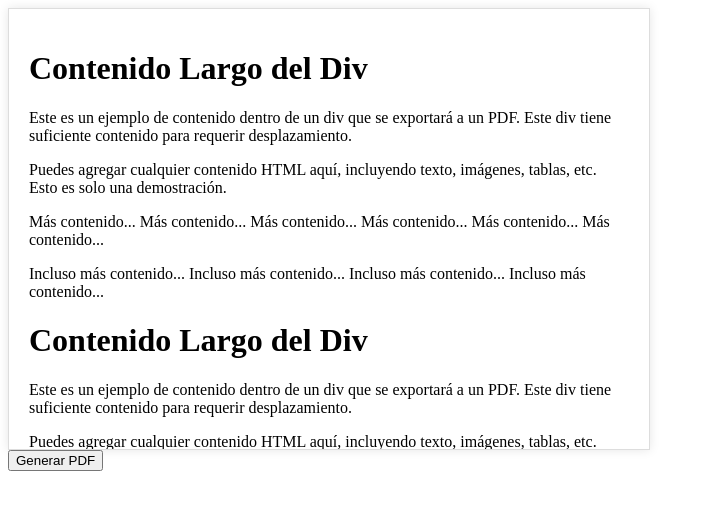
After one commit to YeltsinBL/ChatIAUPN, a Flask app: template templates/prueba.html in a window 1280 px wide. The commit adds this page. Shown: the top 519 px of the page, without its empty margins (0-705 px from the left). Run offline with Flask 3, Linux system fonts and the light colour scheme; the template is opened without the code that fills it, so the values that code supplies are empty; some libraries are stand-ins or nearby versions.

Commit message:
Agregar audio al texto entrenado y validar boton pdf

```diff
--- a/CorpusChatBot.txt
+++ b/CorpusChatBot.txt
@@ -123,7 +123,7 @@
 ¿Se pueden reservar espacios en el cafetín para eventos o reuniones?|En la Universidad UPN, dependiendo de la disponibilidad y las políticas del cafetín, es posible que se puedan reservar espacios para eventos o reuniones especiales.
 ¿El cafetín ofrece opciones de desayuno, almuerzo y cena?|En la Universidad UPN, sí, el cafetin ofrecen opciones de desayuno, almuerzo y cena, así como snacks y bebidas durante todo el día.
 ¿El cafetín cuenta con opciones de comida rápida para llevar?|En la Universidad UPN, sí, el cafetín generalmente ofrece opciones de comida rápida que se pueden llevar para consumir en otro lugar, como en clase o en el trabajo.
-¿Hay opciones de comida saludable disponibles en el menú del cafetín?En la Universidad UPN, el cafetin puede ofrecer opciones de comida saludable, como ensaladas, wraps de vegetales, frutas frescas y opciones bajas en grasas y calorías.
+¿Hay opciones de comida saludable disponibles en el menú del cafetín?|En la Universidad UPN, el cafetin puede ofrecer opciones de comida saludable, como ensaladas, wraps de vegetales, frutas frescas y opciones bajas en grasas y calorías.
 ¿El cafetín ofrece descuentos o promociones para estudiantes y personal de la universidad?|En la Universidad UPN, es posible que el cafetín ofrezca descuentos o promociones especiales para estudiantes y personal de la universidad. Se recomienda preguntar al personal del establecimiento sobre las ofertas disponibles.
 ¿El cafetín cuenta con opciones de comida caliente, como platos preparados o sopas?|En la Universidad UPN, sí el cafetin ofrece opciones de comida caliente, como platos del día, sopas caseras y otros platos preparados.
 ¿El cafetín ofrece opciones de meriendas o refrigerios saludables?|En la Universidad UPN, sí, el cafetine puede ofrecer opciones de meriendas o refrigerios saludables, como frutas frescas, barras de cereales y yogurts bajos en grasa.
--- a/GenerarTexto.py
+++ b/GenerarTexto.py
@@ -3,7 +3,6 @@ import os
 import torch
 from transformers import AutoTokenizer, AutoModelForCausalLM, AutoModel
 from sklearn.metrics.pairwise import cosine_similarity
-import numpy as np
 
 # Cargar el tokenizador y el modelo entrenado
 tokenizer = AutoTokenizer.from_pretrained(os.getcwd()+"/model_gpt_upn/")
@@ -15,6 +14,11 @@ model.eval()
 # Definir el dispositivo (GPU o CPU)
 device = torch.device("cuda" if torch.cuda.is_available() else "cpu")
 model.to(device)
+
+# Cargar las preguntas del corpus
+with open('CorpusChatBot.txt', 'r', encoding='utf-8') as f:
+    lines = f.readlines()
+preguntas_corpus = [line.split('|')[0].strip() for line in lines if '|' in line]
 
 def calcular_similitud(pregunta1, pregunta2):
     # Cargar el modelo BERT para calcular similitud
@@ -33,7 +37,7 @@ def calcular_similitud(pregunta1, pregunta2):
     similarity = cosine_similarity(outputs1.cpu().numpy(), outputs2.cpu().numpy())
     return similarity[0][0]
 
-def encontrar_pregunta_similar(pregunta, preguntas_corpus, umbral=0.7):
+def encontrar_pregunta_similar(pregunta, umbral=0.7):
     """Encontrar la pregunta más similar en el corpus"""
     max_similitud = 0
     pregunta_similar = None
@@ -70,38 +74,49 @@ def generar_respuestas(pregunta, adicional =" "):
     respuestas=[]
     for _, sample_output in enumerate(sample_outputs):
         responder=tokenizer.decode(sample_output, skip_special_tokens=True)
-        print("responder",responder)
+        #print("responder",responder)
         # _,  respuesta = responder.split("?")
         separar_pregunta = responder.split("?")
-        print("separar_pregunta",separar_pregunta)
+        #print("separar_pregunta",separar_pregunta)
         # verificar espacio vacio
         respuesta_separada = [pregunta.strip() for pregunta in separar_pregunta if pregunta]
         verificar_pregunta=[]
         for dato in respuesta_separada:
             dato += "?" if dato[0:1]=="¿" else ""
             verificar_pregunta.append(dato)
-        print("verificar_pregunta",verificar_pregunta)
-        respuesta = adicional.join(verificar_pregunta[1:]) \
-                    if len(verificar_pregunta) > 1 \
-                    else adicional.join(verificar_pregunta)\
-                        if len(verificar_pregunta) == 1\
-                        else "Lo siento, hubo un inconveniente al procesar la información."
-        print("respuesta",respuesta)
+        #print("verificar_pregunta",verificar_pregunta)
+        #respuesta = " ".join((adicional.join(verificar_pregunta[1:]) \
+        #            if len(verificar_pregunta) > 1 \
+        #            else adicional.join(verificar_pregunta)\
+        #                if len(verificar_pregunta) == 1\
+        #                else "Lo siento, hubo un inconveniente al procesar la información.").split()[:150])
+        #print("CANTIDAD verificar_pregunta",len(verificar_pregunta))
+        if len(verificar_pregunta) > 1:
+            preparar= " ".join(verificar_pregunta[1:])
+            #print("Prepara > 1", preparar)
+        else:
+            if len(verificar_pregunta) == 1:
+                preparar= " ".join(verificar_pregunta)
+                #print("Prepara = 1", preparar)
+            else:
+                preparar= "Lo siento, hubo un inconveniente al procesar la información."
+                #print("Prepara", preparar)
+        preparar = adicional+preparar
+        #print("SIMULAR Prepara",preparar)
+        respuesta = " ".join(preparar.split()[:150])
+        #print("respuesta",respuesta)
+        #respuesta_filtrada = " ".join(respuesta.split()[:150])
         respuestas.append(respuesta)
     return respuestas
 def respuestas_generadas(pregunta):
     """Verificar si la pregunta es igual o similar al corpus"""
-    # Cargar las preguntas del corpus
-    with open('CorpusChatBot.txt', 'r', encoding='utf-8') as f:
-        lines = f.readlines()
-    preguntas_corpus = [line.split('|')[0].strip() for line in lines if '|' in line]
 
     if pregunta in preguntas_corpus:
         respuestas = generar_respuestas(pregunta)
         return respuestas
-    pregunta_similar = encontrar_pregunta_similar(pregunta, preguntas_corpus)
+    pregunta_similar = encontrar_pregunta_similar(pregunta)
     if pregunta_similar:
-        respuestas = generar_respuestas(pregunta, f"Capaz quisiste preguntar: '{pregunta_similar}' ")
+        respuestas = generar_respuestas(pregunta_similar, f"Capaz quisiste preguntar: '{pregunta_similar}' \n\n")
         return respuestas
     return ["Lo siento, no he logrado comprender tu pregunta. Pregunta de nuevo por favor."]
 
--- a/app.py
+++ b/app.py
@@ -22,7 +22,9 @@ def home():
         resp =""
         if request.form["tipo_entrenado"].capitalize() =="True":
             resp = respuestas_generadas(request.form["mensaje"])
-            audio=""
+            audio=[]
+            for index, res in enumerate(resp):
+                audio.append(generar_Audio(res,f"{request.form['numero_pregunta']}_{index}"))
         else:
             resp= encontrar_respuesta(request.form["mensaje"])
             audio = generar_Audio(resp,request.form["numero_pregunta"])
--- a/templates/index.html
+++ b/templates/index.html
@@ -56,8 +56,8 @@
     </div>
     <div class="messagebar transform -translate-x-1/2">
       <div class="bar-wrapper">
-        <button type="submit" class="boton_pdf hidden" onclick="descargar_pdf()">
-          <img src = "../static/img/pdf.svg" alt="descargar en pdf"/>
+        <button type="submit" class="boton_pdf" onclick="descargar_pdf(this)">
+          <img class="imgboton" src = "../static/img/pdf.svg" alt="descargar en pdf"/>
         </button>
         <input type="text" id="input_message" name="input_message" placeholder="Ingresa tu mensaje...">
         <button type="submit" class="generar_respuesta" onclick="buscar_respuesta()">
--- /dev/null
+++ b/templates/prueba.html
@@ -0,0 +1,87 @@
+<!DOCTYPE html>
+<html lang="en">
+<head>
+    <meta charset="UTF-8">
+    <meta name="viewport" content="width=device-width, initial-scale=1.0">
+    <title>Exportar Div con Scroll a PDF</title>
+    <script src="https://cdnjs.cloudflare.com/ajax/libs/jspdf/2.5.1/jspdf.umd.min.js"></script>
+    <script src="https://cdnjs.cloudflare.com/ajax/libs/html2canvas/1.4.1/html2canvas.min.js"></script>
+    <style>
+        .scrollable-content {
+            width: 600px;
+            height: 400px;
+            overflow: auto;
+            border: 1px solid #ddd;
+            padding: 20px;
+            box-shadow: 0 0 10px rgba(0, 0, 0, 0.1);
+        }
+        .content {
+            height: 1200px; /* Altura mayor que el contenedor para habilitar el desplazamiento */
+        }
+    </style>
+</head>
+<body>
+    <div class="scrollable-content">
+        <div class="content">
+            <h1>Contenido Largo del Div</h1>
+            <p>Este es un ejemplo de contenido dentro de un div que se exportará a un PDF. Este div tiene suficiente contenido para requerir desplazamiento.</p>
+            <p>Puedes agregar cualquier contenido HTML aquí, incluyendo texto, imágenes, tablas, etc. Esto es solo una demostración.</p>
+            <p>Más contenido... Más contenido... Más contenido... Más contenido... Más contenido... Más contenido...</p>
+            <p>Incluso más contenido... Incluso más contenido... Incluso más contenido... Incluso más contenido...</p>
+            <h1>Contenido Largo del Div</h1>
+            <p>Este es un ejemplo de contenido dentro de un div que se exportará a un PDF. Este div tiene suficiente contenido para requerir desplazamiento.</p>
+            <p>Puedes agregar cualquier contenido HTML aquí, incluyendo texto, imágenes, tablas, etc. Esto es solo una demostración.</p>
+            <p>Más contenido... Más contenido... Más contenido... Más contenido... Más contenido... Más contenido...</p>
+            <p>Incluso más contenido... Incluso más contenido... Incluso más contenido... Incluso más contenido...</p>
+            <h1>Contenido Largo del Div</h1>
+            <p>Este es un ejemplo de contenido dentro de un div que se exportará a un PDF. Este div tiene suficiente contenido para requerir desplazamiento.</p>
+            <p>Puedes agregar cualquier contenido HTML aquí, incluyendo texto, imágenes, tablas, etc. Esto es solo una demostración.</p>
+            <p>Más contenido... Más contenido... Más contenido... Más contenido... Más contenido... Más contenido...</p>
+            <p>Incluso más contenido... Incluso más contenido... Incluso más contenido... Incluso más contenido...</p>
+            <h1>Contenido Largo del Div</h1>
+            <p>Este es un ejemplo de contenido dentro de un div que se exportará a un PDF. Este div tiene suficiente contenido para requerir desplazamiento.</p>
+            <p>Puedes agregar cualquier contenido HTML aquí, incluyendo texto, imágenes, tablas, etc. Esto es solo una demostración.</p>
+            <p>Más contenido... Más contenido... Más contenido... Más contenido... Más contenido... Más contenido...</p>
+            <p>Incluso más contenido... Incluso más contenido... Incluso más contenido... Incluso más contenido...</p>
+        </div>
+    </div>
+    <button id="generate-pdf">Generar PDF</button>
+    <script>
+        document.getElementById('generate-pdf').addEventListener('click', () => {
+            const { jsPDF } = window.jspdf;
+            const div = document.querySelector('.content');
+
+            html2canvas(div, {
+                scrollY: -window.scrollY, // Asegura que captura todo el contenido del div
+                windowWidth: div.scrollWidth,
+                windowHeight: div.scrollHeight
+            }).then(canvas => {
+                const imgData = canvas.toDataURL('image/png');
+                const pdf = new jsPDF('p', 'mm', 'a4');
+                const pdfWidth = pdf.internal.pageSize.getWidth();
+                const pdfHeight = pdf.internal.pageSize.getHeight();
+
+                const imgProps = pdf.getImageProperties(imgData);
+                const imgHeight = (imgProps.height * pdfWidth) / imgProps.width;
+
+                let heightLeft = imgHeight;
+                let position = 0;
+
+                // Add first page
+                pdf.addImage(imgData, 'PNG', 0, position, pdfWidth, imgHeight);
+                heightLeft -= pdfHeight;
+
+                // Add remaining pages
+                while (heightLeft > 0) {
+                    position = heightLeft - imgHeight;
+                    pdf.addPage();
+                    pdf.addImage(imgData, 'PNG', 0, position, pdfWidth, imgHeight);
+                    heightLeft -= pdfHeight;
+                }
+
+                pdf.save("scrollable_div_content.pdf");
+            });
+        });
+    </script>
+</body>
+</html>
```
Also changed, not shown: static/script.js (+46 -30 lines).
